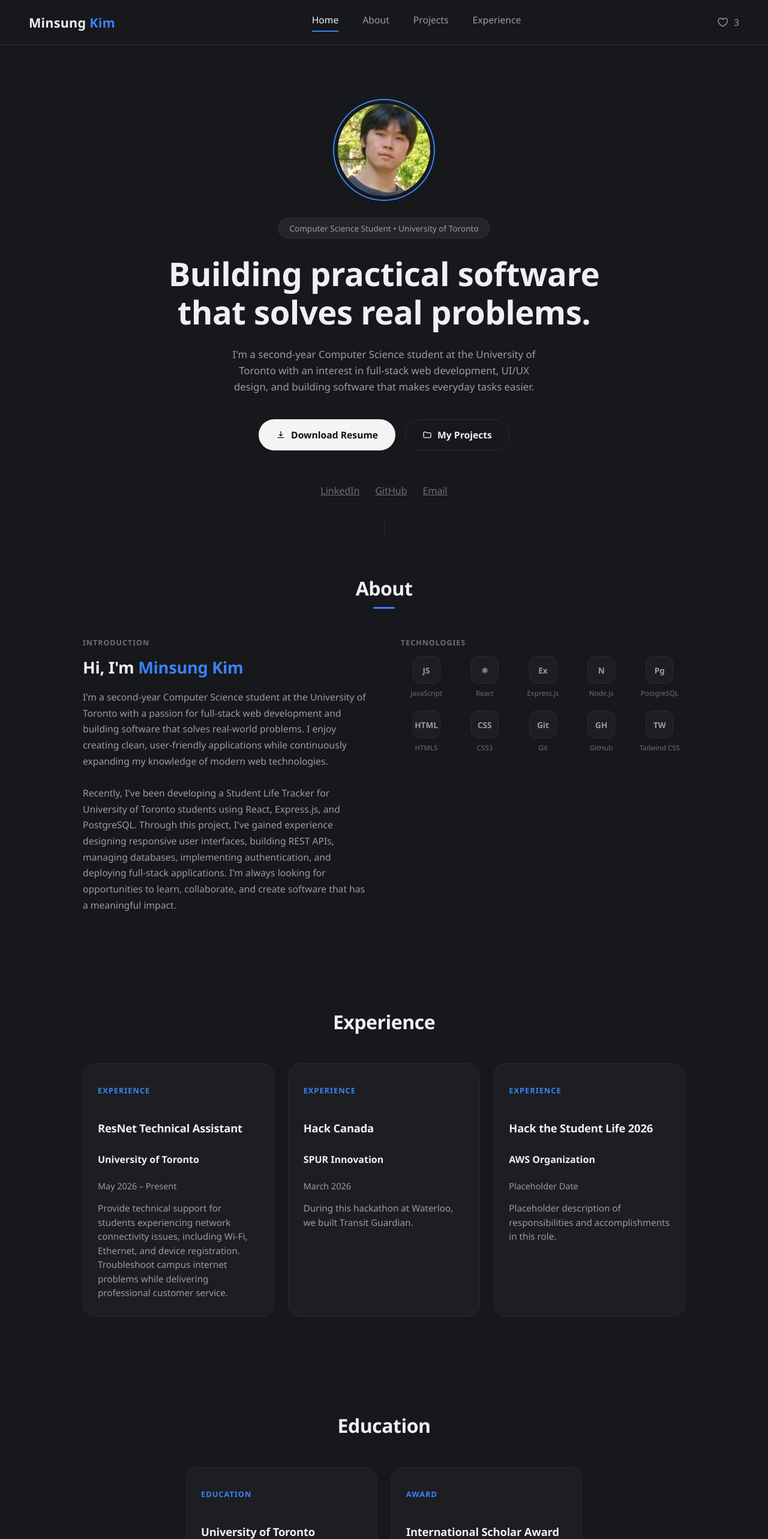
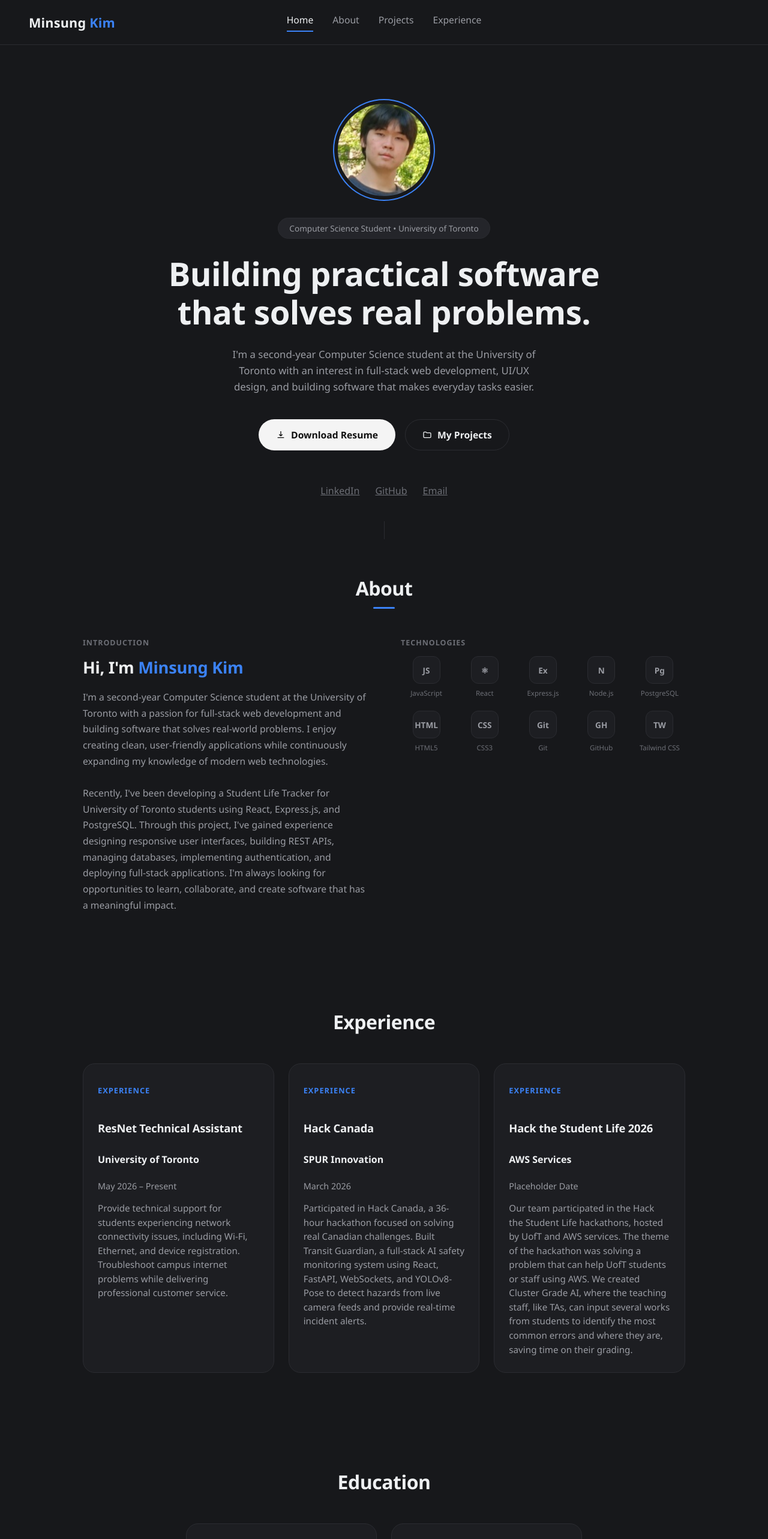
Before and after one commit to MinsungKxm/Personal-Portfolio, a React (Vite) app: page / in a window 1280 px wide. Shown: the top 2566 px of the page at 60% size. Built offline with nearby package versions, Linux system fonts and the light colour scheme.

Commit message:
Made css changes for the header to be centered without the heart icon

```diff
--- a/src/App.jsx
+++ b/src/App.jsx
@@ -27,10 +27,6 @@ function App() {
         </nav>
 
         <div className="nav-right">
-          <svg width="19" height="19" viewBox="0 0 24 24" fill="none" stroke="currentColor" strokeWidth="1.8">
-            <path d="M20.8 8.6c0-3.1-2.5-5.4-5.4-5.4-1.8 0-3.4.9-4.4 2.3-1-1.4-2.6-2.3-4.4-2.3-2.9 0-5.4 2.3-5.4 5.4 0 6 9.8 11.8 9.8 11.8s9.8-5.8 9.8-11.8z"/>
-          </svg>
-          <span>3</span>
         </div>
       </header>
 
@@ -114,14 +110,14 @@ function App() {
             title="Hack Canada "
             subtitle="SPUR Innovation"
             date="March 2026"
-            description="During this hackathon at Waterloo, we built Transit Guardian."
+            description="Participated in Hack Canada, a 36-hour hackathon focused on solving real Canadian challenges. Built Transit Guardian, a full-stack AI safety monitoring system using React, FastAPI, WebSockets, and YOLOv8-Pose to detect hazards from live camera feeds and provide real-time incident alerts."
           />
           <InfoCard
             category="Experience"
             title="Hack the Student Life 2026"
-            subtitle="AWS Organization"
+            subtitle="AWS Services"
             date="Placeholder Date"
-            description="Placeholder description of responsibilities and accomplishments in this role."
+            description="Our team participated in the Hack the Student Life hackathons, hosted by UofT and AWS services. The theme of the hackathon was solving a problem that can help UofT students or staff using AWS. We created Cluster Grade AI, where the teaching staff, like TAs, can input several works from students to identify the most common errors and where they are, saving time on their grading."
           />
         </div>
       </section>
@@ -168,9 +164,9 @@ function App() {
 
           <ProjectCard
             image={FightImage}
-            title="Transit Guardian"
+            title="WatchLine"
             description="Built a full-stack AI safety monitoring system with React, FastAPI, and WebSocket to detect hazards from live camera feeds. Integrated YOLOv8-Pose to detect falls, aggression, and erratic movement, with real-time alerts, automated video clips, and AI-generated dispatch summaries using Google Gemini."
-            link="https://github.com/MinsungKxm/SubwaySafety"
+            link="https://github.com/MinsungKxm/WatchLine"
           />
         </div>
       </section>
--- a/src/index.css
+++ b/src/index.css
@@ -18,12 +18,19 @@
   }
 
   /* ---------- Nav ---------- */
-  header.site-nav{
-    display:flex;
-    align-items:center;
-    justify-content:space-between;
+  header.site-nav {
+    display: grid;
+    grid-template-columns: 1fr auto 1fr;
+    align-items: center;
     padding: 22px 48px;
-    border-bottom:1px solid var(--line);
+    border-bottom: 1px solid var(--line);
+  }
+
+  header.site-nav .links {
+    grid-column: 2;
+    display: flex;
+    justify-content: center;
+    gap: 32px;
   }
   .logo{
     font-size:1.35rem;
```
